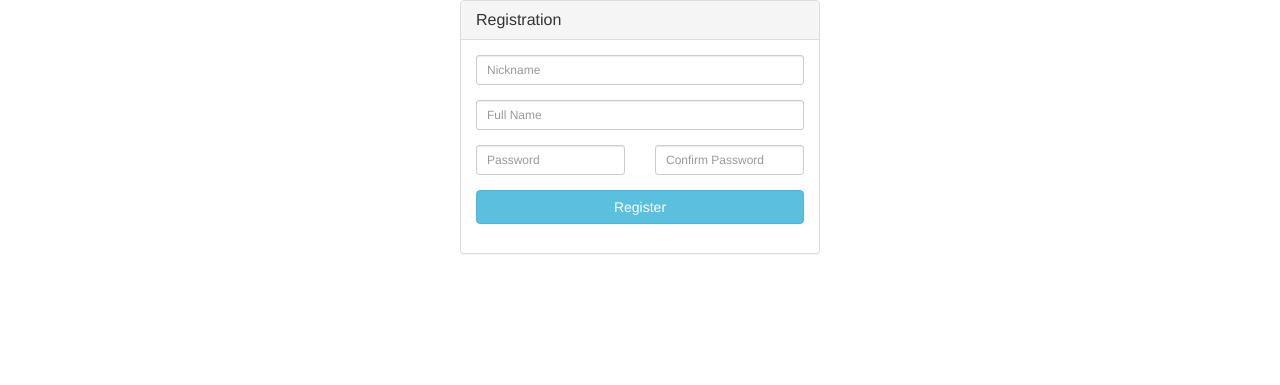
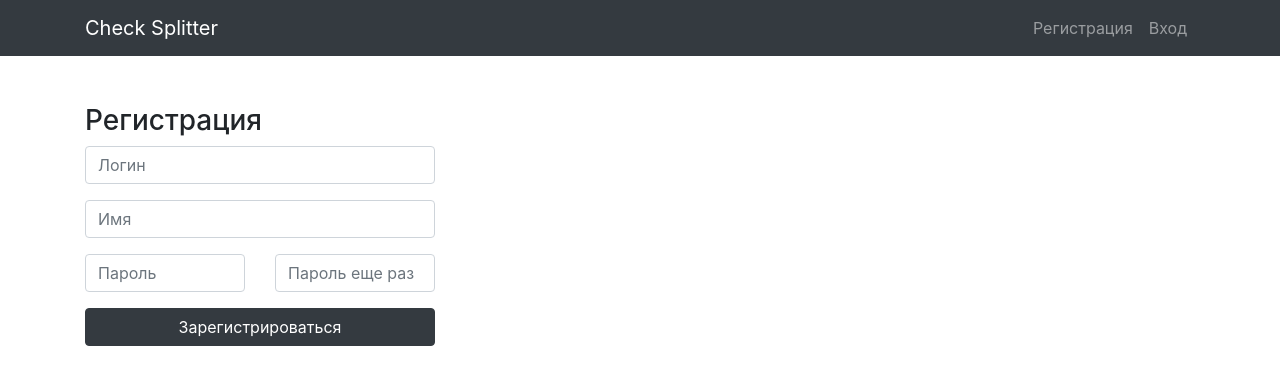
Before and after one commit to sashaaero/CheckSplitter, a Flask app: page /reg in a window 1280 px wide. Shown: the top 385 px of the page. Run offline with Flask 2, Linux system fonts and the light colour scheme; parts of the project's set-up code (start-up, migrations or seed data) failed here and were passed over; some libraries are stand-ins or nearby versions.

Commit message:
Templates style upgrades and renaming

```diff
--- a/templates/header.html
+++ b/templates/header.html
@@ -9,7 +9,10 @@
         <title>{{ title }}</title>
         <!-- Bootstrap core CSS -->
         <link href="{{ url_for('static', filename='css/bootstrap.css') }}" type="text/css" rel="stylesheet">
-
+        <!--link href="https://netdna.bootstrapcdn.com/bootstrap/3.1.0/css/bootstrap.min.css" rel="stylesheet" id="bootstrap-css"-->
+        <script src="https://netdna.bootstrapcdn.com/bootstrap/3.1.0/js/bootstrap.min.js"></script>
+        <script src="https://code.jquery.com/jquery-1.11.1.min.js"></script>
+        <link href="{{ url_for('static', filename='styles.css')}}" rel="stylesheet"/>
     </head>
     <body>
         <!-- Navigation -->
@@ -38,3 +41,4 @@
               </div>
             </div>
           </nav>
+          <br><br>
--- a/templates/reg.html
+++ b/templates/reg.html
@@ -1,32 +1,23 @@
-<html>
-<head>
-    <title>Registration</title>
-<link href="https://netdna.bootstrapcdn.com/bootstrap/3.1.0/css/bootstrap.min.css" rel="stylesheet" id="bootstrap-css">
-<script src="https://netdna.bootstrapcdn.com/bootstrap/3.1.0/js/bootstrap.min.js"></script>
-<script src="https://code.jquery.com/jquery-1.11.1.min.js"></script>
-<link href="{{ url_for('static', filename='styles.css')}}" rel="stylesheet"/>
-</head>
-<!------ Include the above in your HEAD tag ---------->
+{% extends 'base.html' %}
 
-<body>
-<div class="container">
-    <div class="row centered-form">
+{% block content %}
+<div class="row centered-form">
     <div class="col-xs-12 col-sm-8 col-md-4 col-sm-offset-2 col-md-offset-4">
         <div class="panel panel-default">
             <div class="panel-heading">
-                <h3 class="panel-title">Registration</h3>
+                <h3 class="panel-title">Регистрация</h3>
                 </div>
                 <div class="panel-body">
                 <form role="form" method="POST">
                     <div class="form-group">
-                        <input type="text" name="nickname" id="login" class="form-control input-sm" placeholder="Nickname">
+                        <input type="text" name="nickname" id="login" class="form-control input-sm" placeholder="Логин">
                         {% if 'nickname' in form.errors %}
                             <small class="text-danger">{{ form.errors['nickname'][0] }}</small>
                         {% endif %}
                     </div>
 
                     <div class="form-group">
-                        <input type="text" name="fullname" id="email" class="form-control input-sm" placeholder="Full Name">
+                        <input type="text" name="fullname" id="fullname" class="form-control input-sm" placeholder="Имя">
                         {% if 'fullname' in form.errors %}
                             <small class="text-danger">{{ form.errors['fullname'][0] }}</small>
                         {% endif %}
@@ -35,7 +26,7 @@
                     <div class="row">
                         <div class="col-xs-6 col-sm-6 col-md-6">
                             <div class="form-group">
-                                <input type="password" name="pwd1" id="pwd1" class="form-control input-sm" placeholder="Password">
+                                <input type="password" name="pwd1" id="pwd1" class="form-control input-sm" placeholder="Пароль">
                             </div>
                             {% if 'pwd1' in form.errors %}
                                 <small class="text-danger">{{ form.errors['pwd1'][0] }}</small>
@@ -43,7 +34,7 @@
                         </div>
                         <div class="col-xs-6 col-sm-6 col-md-6">
                             <div class="form-group">
-                                <input type="password" name="pwd2" id="pwd2" class="form-control input-sm" placeholder="Confirm Password">
+                                <input type="password" name="pwd2" id="pwd2" class="form-control input-sm" placeholder="Пароль еще раз">
                             </div>
                         {% if 'pwd2' in form.errors %}
                             <small class="text-danger">{{ form.errors['pwd2'][0] }}</small>
@@ -51,7 +42,7 @@
                         </div>
                     </div>
 
-                    <input type="submit" value="Register" class="btn btn-info btn-block">
+                    <input type="submit" value="Зарегистрироваться" class="btn btn-dark btn-block">
 
                     </form>
 
@@ -59,6 +50,4 @@
             </div>
         </div>
     </div>
-</div>
-</body>
-</html>
+{% endblock %}
```
Also changed, not shown: templates/login.html (+4 -6 lines).
